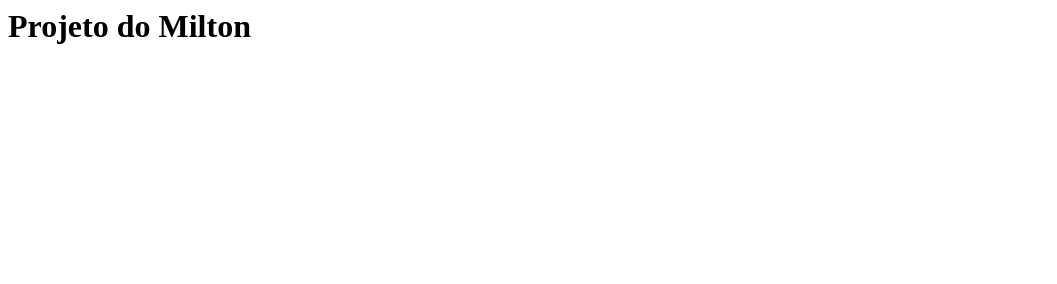
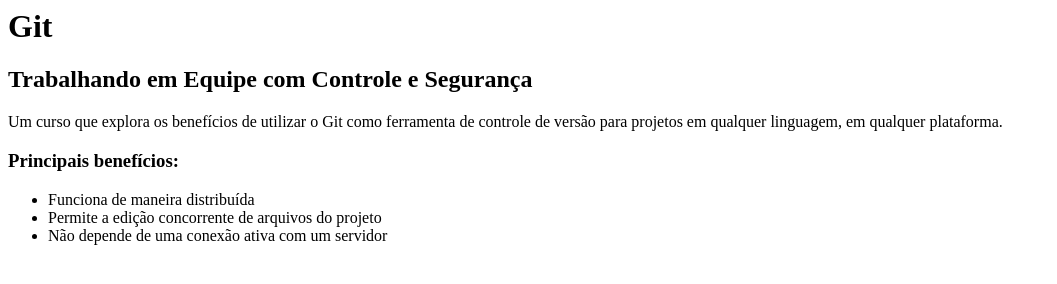
Before and after one commit to khraus/curso-git, a plain HTML site: page index.html in a window 1280 px wide. Shown: the whole page, without its empty margins (0-1057 px from the left). Drawn offline with Linux system fonts and the light colour scheme.

Commit message:
Alteracao acrescimo

```diff
--- a/index.html
+++ b/index.html
@@ -2,6 +2,16 @@
     <head>
     </head>
     <body>
-        <h1>Projeto do Milton</h1>
+        <h1>Git</h1>
+        <h2>Trabalhando em Equipe com Controle e Segurança</h2>
+
+        <p>Um curso que explora os benefícios de utilizar o Git como ferramenta de controle de versão para projetos em qualquer linguagem, em qualquer plataforma.</p>
+
+        <h3>Principais benefícios:</h3>
+        <ul>
+            <li>Funciona de maneira distribuída</li>
+            <li>Permite a edição concorrente de arquivos do projeto</li>
+            <li>Não depende de uma conexão ativa com um servidor</li>
+        </ul>
     </body>
 </html>
```
